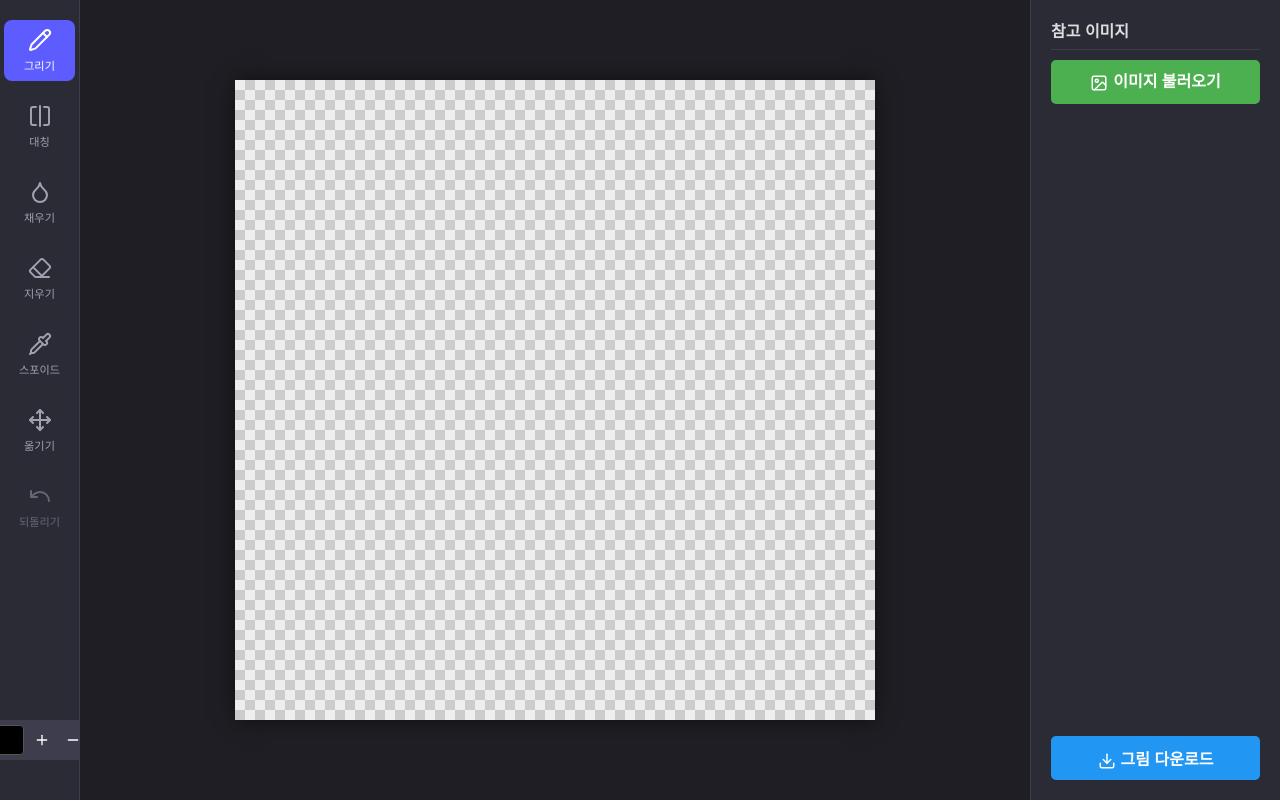
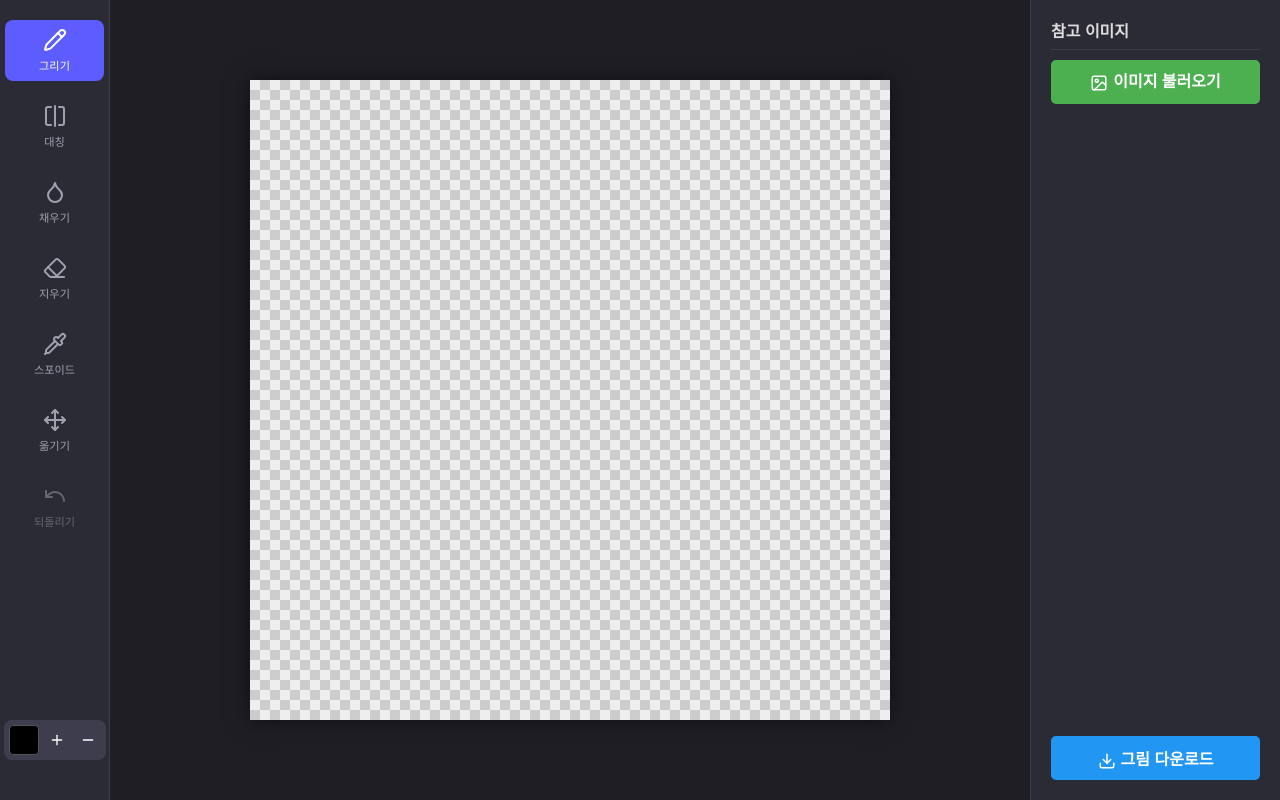
Before and after one commit to WooDaeYoon/pixelmaker, a React (Vite) app: page / in a window 1280 px wide. Built offline with nearby package versions, Linux system fonts and the light colour scheme.

Commit message:
Increase toolbar width to fix remove button visibility

```diff
--- a/src/App.css
+++ b/src/App.css
@@ -9,7 +9,7 @@
 
 /* Sidebar / Toolbar */
 .toolbar {
-  width: 80px;
+  width: 110px;
   background-color: #2b2b36;
   border-right: 1px solid #3d3d4d;
   display: flex;
@@ -17,7 +17,7 @@
   align-items: center;
   padding: 20px 0;
   gap: 15px;
-  overflow-y: auto;
+  overflow-y: visible;
 }
 
 .tool-btn {
```
